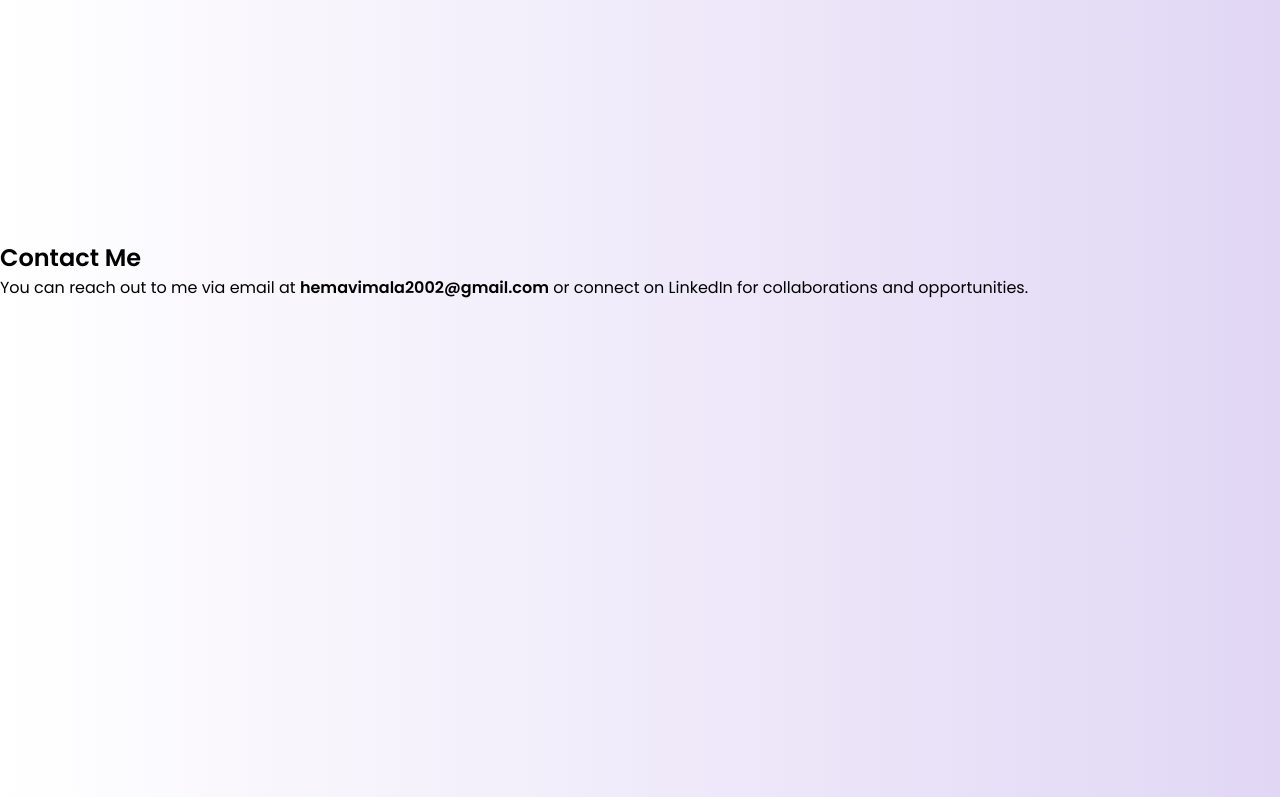
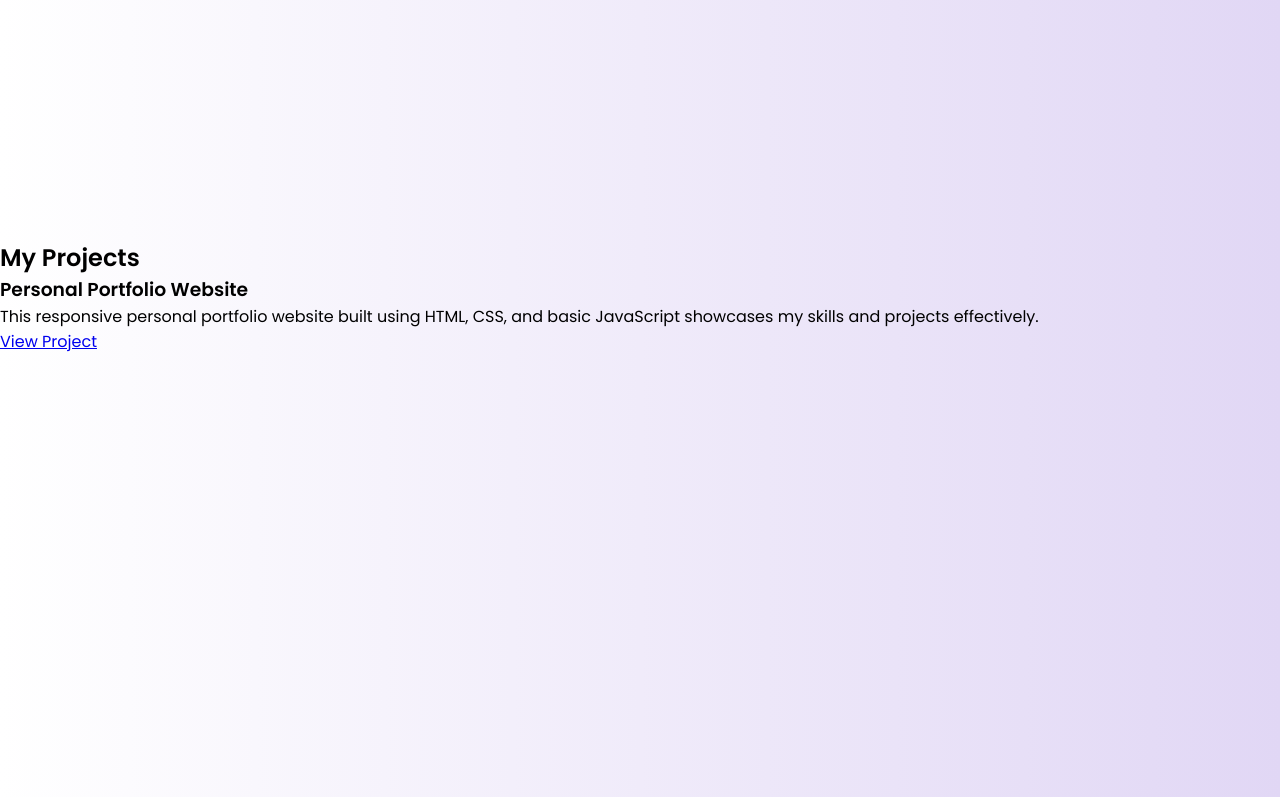
Before and after one commit to hemashifa2002/ShadowFox, a plain HTML site: page index.html in a window 1280 px wide. Shown: the part 2000-2797 px from the top of the page. Drawn offline with nearby package versions, Linux system fonts and the light colour scheme.

Commit message:
Add files via upload

```diff
--- a/index.html
+++ b/index.html
@@ -19,8 +19,9 @@
         <div class="link" data-aos="fade-up" data-aos-duration="1000" data-aos-delay="100"><a href="#">Home</a></div>
         <div class="link" data-aos="fade-up" data-aos-duration="1000" data-aos-delay="200"><a href="#about">About</a></div>
         <div class="link" data-aos="fade-up" data-aos-duration="1000" data-aos-delay="300"><a href="#skills">Skills</a></div>
-        <div class="link" data-aos="fade-up" data-aos-duration="1000" data-aos-delay="400"><a href="#contact">Contact</a></div>
-        <div class="link contact-btn" data-aos="fade-up" data-aos-duration="1000" data-aos-delay="500"><a href="#resume">Resume</a></div>
+        <div class="link" data-aos="fade-up" data-aos-duration="1000" data-aos-delay="400"><a href="#projects">Projects</a></div>
+        <div class="link" data-aos="fade-up" data-aos-duration="1000" data-aos-delay="500"><a href="#contact">Contact</a></div>
+        <div class="link contact-btn" data-aos="fade-up" data-aos-duration="1000" data-aos-delay="600"><a href="#resume">Resume</a></div>
       </div>
       <i class="fa-solid fa-bars hamburg" onclick="hamburg()"></i>
     </div>
@@ -29,6 +30,7 @@
         <a href="#">Home</a>
         <a href="#about">About</a>
         <a href="#skills">Skills</a>
+        <a href="#projects">Projects</a>
         <a href="#contact">Contact</a>
         <a href="#resume">Resume</a>
         <i class="fa-solid fa-xmark cancel" onclick="cancel()"></i>
@@ -85,6 +87,18 @@
     </div>
   </section>
 
+  <!-- Projects Section -->
+  <section id="projects">
+    <div class="projects-container">
+      <h2 data-aos="fade-up" data-aos-duration="1000">My Projects</h2>
+      <div class="project-item" data-aos="fade-right" data-aos-duration="1000" data-aos-delay="200">
+        <h3>Personal Portfolio Website</h3>
+        <p>This responsive personal portfolio website built using HTML, CSS, and basic JavaScript showcases my skills and projects effectively.</p>
+        <a href="https://hemashifa2002.github.io/ShadowFox/" target="_blank">View Project</a>
+      </div>
+    </div>
+  </section>
+
   <!-- Contact Section -->
   <section id="contact">
     <div class="contact-container">
```
